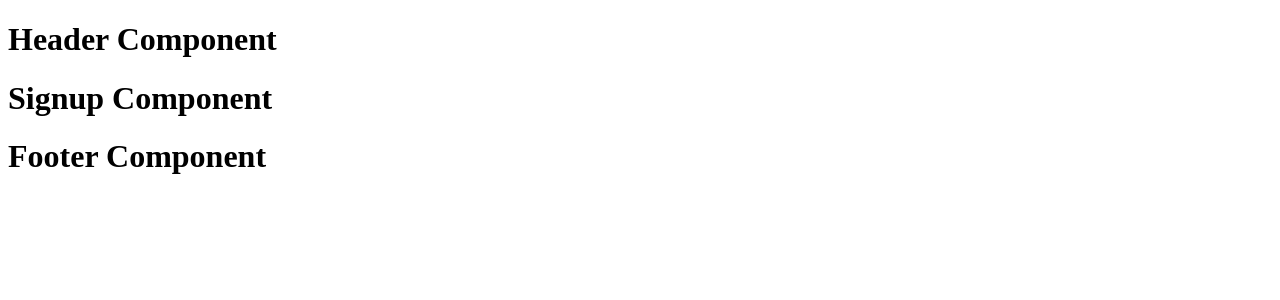
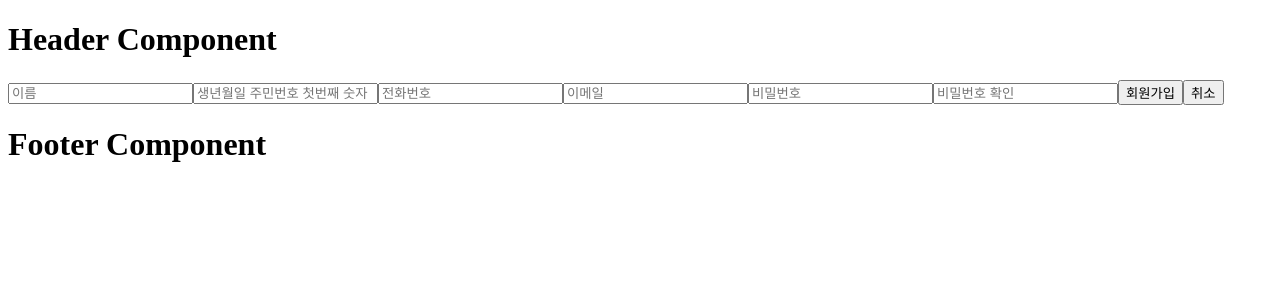
Before and after one commit to FE5-project2-2team/Project-TripUs, a React (Vite) app: page /signup in a window 1280 px wide. Shown: the top 300 px of the page. Built offline with nearby package versions, Linux system fonts and the light colour scheme.

Commit message:
[feat]:Signup_회원가입 기능 구현

```diff
--- a/src/pages/Signup.tsx
+++ b/src/pages/Signup.tsx
@@ -1,7 +1,174 @@
+import { useState } from "react";
+import { registerUser } from "../apis/auth";
+import { useNavigate } from "react-router";
+
+function getGender(ssno: string) {
+  const regex = /^(\d{2})(0[1-9]|1[0-2])(0[1-9]|[12][0-9]|3[01])[1-4]$/;
+
+  if (!regex.test(ssno)) {
+    console.log("올바른 주민등록번호 형식이 아닙니다.");
+    return "Error";
+  }
+
+  const genderNum = ssno.charAt(6);
+  const gender = parseInt(genderNum, 10) % 2 === 1 ? "남자" : "여자";
+
+  return gender;
+}
+
+function calculateAge(birth: string): number {
+  const formatted = `${birth.slice(0, 4)}-${birth.slice(4, 6)}-${birth.slice(
+    6,
+    8
+  )}`;
+  const birthDate = new Date(formatted);
+  const today = new Date();
+
+  let age = today.getFullYear() - birthDate.getFullYear();
+  const month = today.getMonth();
+  const day = today.getDate();
+
+  if (
+    month < birthDate.getMonth() ||
+    (month === birthDate.getMonth() && day < birthDate.getDate())
+  ) {
+    age--;
+  }
+  return age;
+}
+
 export default function Signup() {
+  const navigate = useNavigate();
+
+  const [form, setForm] = useState({
+    email: "",
+    password: "",
+    passwordConfirm: "",
+    fullName: {
+      name: "",
+      //gender: "",
+      birth: "",
+      tel: "",
+    },
+  });
+
+  const handleChange = (e: React.ChangeEvent<HTMLInputElement>) => {
+    const { name, value } = e.target;
+
+    if (["name", "gender", "birth", "tel"].includes(name)) {
+      setForm((prev) => ({
+        ...prev,
+        fullName: {
+          ...prev.fullName,
+          [name]: value,
+        },
+      }));
+    } else {
+      setForm((prev) => ({
+        ...prev,
+        [name]: value,
+      }));
+    }
+  };
+
+  const handleSubmit = async (e: React.FormEvent<HTMLFormElement>) => {
+    e.preventDefault();
+
+    if (form.password !== form.passwordConfirm) {
+      alert("비밀번호가 일치하지 않습니다!");
+      return;
+    }
+
+    const ssno = form.fullName.birth;
+    const genderResult = getGender(ssno);
+
+    if (genderResult === "Error") {
+      alert("올바른 주민등록번호 형식이 아닙니다.");
+      return;
+    }
+
+    const gender = genderResult;
+    const birthstr = ssno.substring(0, 6);
+    const genderCode = ssno.charAt(6);
+    const birthFull =
+      parseInt(genderCode, 10) <= 2 ? `19${birthstr}` : `20${birthstr}`;
+    const age = calculateAge(birthFull);
+    const nickname = `크루${Math.floor(Math.random() * 1000 + 1)}`;
+
+    const userInfo: UserInfo = {
+      email: form.email,
+      password: form.password,
+      fullName: {
+        name: form.fullName.name,
+        // birth: birthstr,
+        tel: form.fullName.tel,
+        gender,
+        age,
+        nickname,
+      },
+    };
+
+    console.log("회원 가입 요청 데이터", userInfo);
+
+    const user = await registerUser(userInfo);
+
+    if (user) {
+      alert("회원가입 성공!");
+      navigate("/login");
+    } else {
+      alert("회원가입 실패");
+    }
+  };
+
   return (
     <>
-      <h1>Signup Component</h1>
+      <form onSubmit={handleSubmit}>
+        <input
+          name="name"
+          placeholder="이름"
+          value={form.fullName.name}
+          onChange={handleChange}
+        />
+        <input
+          name="birth"
+          placeholder="생년월일 주민번호 첫번째 숫자"
+          maxLength={7}
+          value={form.fullName.birth}
+          onChange={handleChange}
+        />
+        {/* <input
+          name="gender"
+          placeholder="성별"
+          value={form.fullName.gender}
+          onChange={handleChange}
+        /> */}
+        <input
+          name="tel"
+          placeholder="전화번호"
+          value={form.fullName.tel}
+          onChange={handleChange}
+        />
+        <input
+          name="email"
+          placeholder="이메일"
+          value={form.email}
+          onChange={handleChange}
+        />
+        <input
+          name="password"
+          placeholder="비밀번호"
+          value={form.password}
+          onChange={handleChange}
+        />
+        <input
+          name="passwordConfirm"
+          placeholder="비밀번호 확인"
+          value={form.passwordConfirm}
+          onChange={handleChange}
+        />
+        <button type="submit">회원가입</button>
+        <button type="button">취소</button>
+      </form>
     </>
   );
 }
```
